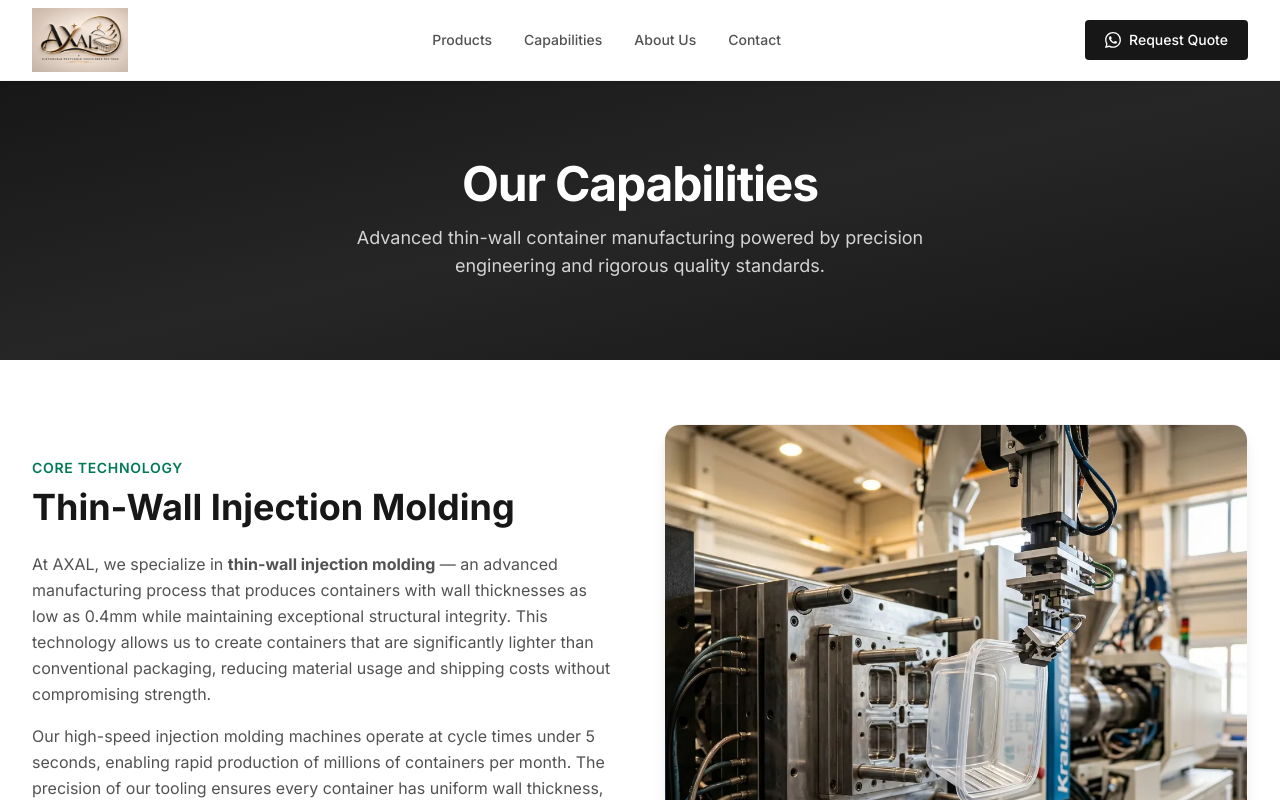
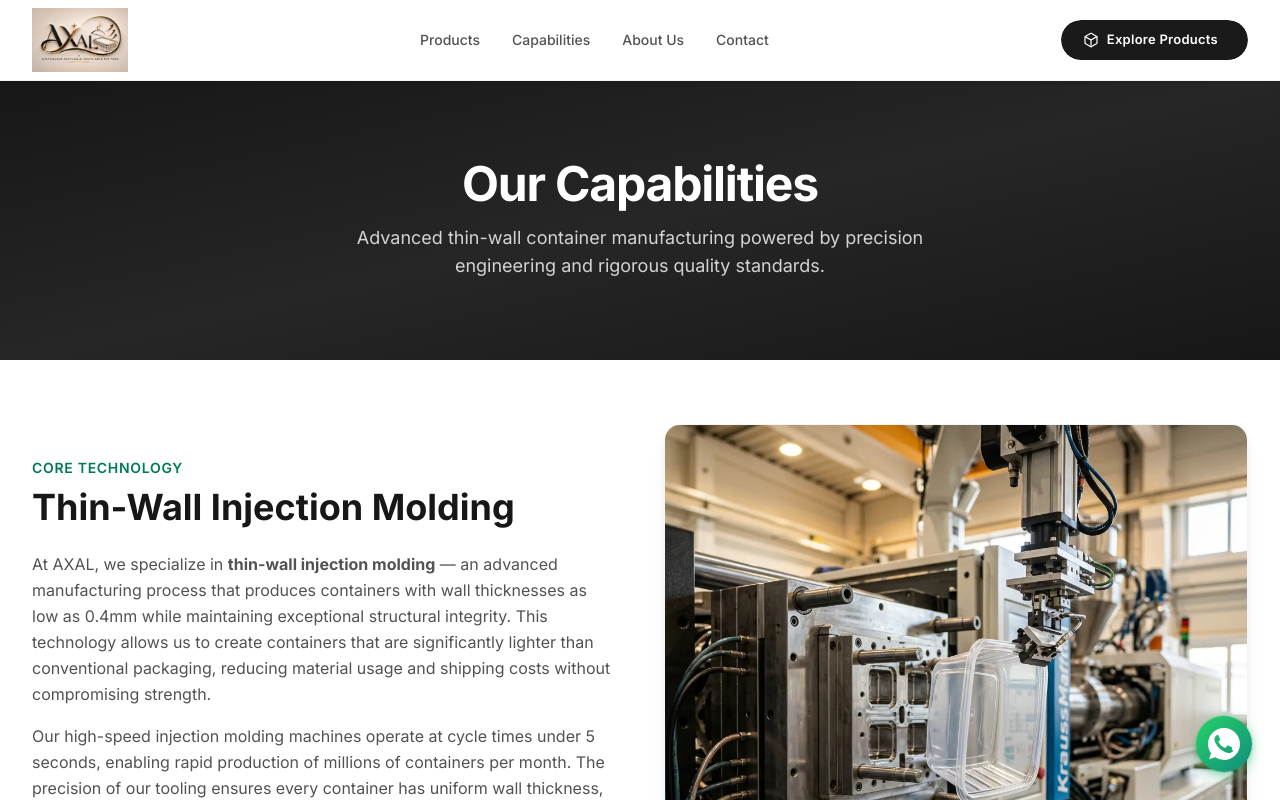
Before and after one commit to Ajay176854/AXAL, a Next.js app: page /capabilities in a window 1280 px wide. Shown: the top 800 px of the page. Built offline with nearby package versions, Linux system fonts and the light colour scheme; a web font is replaced by a local one.

Commit message:
feat: add WhatsApp FAB, redesign header CTA, smooth scroll hero button

```diff
--- a/src/app/globals.css
+++ b/src/app/globals.css
@@ -458,6 +458,158 @@ body {
 }
 
 /* ──────────────────────────────────────────────
+   Header CTA Button
+   ────────────────────────────────────────────── */
+.header-cta {
+  position: relative;
+  display: inline-flex;
+  align-items: center;
+  border-radius: 50px;
+  text-decoration: none;
+  overflow: hidden;
+  isolation: isolate;
+  transition: transform 0.3s var(--ease-out-expo), box-shadow 0.3s var(--ease-out-expo);
+}
+
+/* Glow layer behind the button */
+.header-cta__glow {
+  position: absolute;
+  inset: -2px;
+  border-radius: 50px;
+  background: linear-gradient(135deg, var(--color-accent), #d4a574, var(--color-charcoal), var(--color-accent));
+  background-size: 300% 300%;
+  animation: cta-glow-shift 4s ease infinite;
+  z-index: -2;
+  opacity: 0;
+  transition: opacity 0.4s ease;
+}
+
+.header-cta:hover .header-cta__glow {
+  opacity: 1;
+}
+
+/* Content layer */
+.header-cta__content {
+  position: relative;
+  z-index: 1;
+  display: inline-flex;
+  align-items: center;
+  gap: 8px;
+  padding: 10px 22px;
+  border-radius: 50px;
+  font-size: 13px;
+  font-weight: 600;
+  letter-spacing: 0.02em;
+  transition: all 0.3s var(--ease-out-expo);
+}
+
+/* Solid variant (scrolled / inner pages) */
+.header-cta[data-solid="true"] .header-cta__content {
+  background: var(--color-charcoal);
+  color: #ffffff;
+}
+
+.header-cta[data-solid="true"]:hover .header-cta__content {
+  background: #222222;
+}
+
+/* Transparent variant (hero) */
+.header-cta[data-solid="false"] .header-cta__content {
+  background: rgba(255, 255, 255, 0.08);
+  backdrop-filter: blur(12px);
+  -webkit-backdrop-filter: blur(12px);
+  border: 1px solid rgba(255, 255, 255, 0.18);
+  color: #ffffff;
+}
+
+.header-cta[data-solid="false"]:hover .header-cta__content {
+  background: rgba(255, 255, 255, 0.16);
+  border-color: rgba(255, 255, 255, 0.35);
+}
+
+/* Arrow icon */
+.header-cta__arrow {
+  opacity: 0;
+  width: 0;
+  transform: translateX(-6px);
+  transition: all 0.3s var(--ease-out-expo);
+  flex-shrink: 0;
+}
+
+.header-cta:hover .header-cta__arrow {
+  opacity: 1;
+  width: 14px;
+  transform: translateX(0);
+}
+
+/* Hover lift */
+.header-cta:hover {
+  transform: translateY(-2px);
+  box-shadow: 0 6px 20px rgba(200, 169, 126, 0.25);
+}
+
+.header-cta:active {
+  transform: translateY(0) scale(0.98);
+}
+
+@keyframes cta-glow-shift {
+  0%, 100% { background-position: 0% 50%; }
+  50% { background-position: 100% 50%; }
+}
+
+/* ──────────────────────────────────────────────
+   WhatsApp FAB
+   ────────────────────────────────────────────── */
+.whatsapp-fab {
+  position: fixed;
+  bottom: 28px;
+  right: 28px;
+  z-index: 1000;
+  display: flex;
+  align-items: center;
+  justify-content: center;
+  width: 56px;
+  height: 56px;
+  border-radius: 50%;
+  background: linear-gradient(135deg, #25d366, #128c7e);
+  color: #ffffff;
+  box-shadow:
+    0 4px 14px rgba(37, 211, 102, 0.4),
+    0 2px 6px rgba(0, 0, 0, 0.15);
+  cursor: pointer;
+  text-decoration: none;
+  transition: transform 0.3s var(--ease-out-expo), box-shadow 0.3s var(--ease-out-expo);
+  animation: whatsapp-pulse 2s infinite;
+}
+
+.whatsapp-fab:hover {
+  transform: scale(1.1);
+  box-shadow:
+    0 6px 20px rgba(37, 211, 102, 0.5),
+    0 4px 10px rgba(0, 0, 0, 0.2);
+  animation: none;
+}
+
+.whatsapp-fab:active {
+  transform: scale(0.95);
+}
+
+@keyframes whatsapp-pulse {
+  0%, 100% {
+    box-shadow:
+      0 4px 14px rgba(37, 211, 102, 0.4),
+      0 2px 6px rgba(0, 0, 0, 0.15),
+      0 0 0 0 rgba(37, 211, 102, 0.3);
+  }
+  50% {
+    box-shadow:
+      0 4px 14px rgba(37, 211, 102, 0.4),
+      0 2px 6px rgba(0, 0, 0, 0.15),
+      0 0 0 10px rgba(37, 211, 102, 0);
+  }
+}
+
+/* ──────────────────────────────────────────────
    Responsive
    ────────────────────────────────────────────── */
 @media (max-width: 1024px) {
--- a/src/app/layout.tsx
+++ b/src/app/layout.tsx
@@ -1,6 +1,7 @@
 import type { Metadata } from 'next';
 import Header from '../components/layout/Header';
 import Footer from '../components/layout/Footer';
+import WhatsAppButton from '../components/ui/WhatsAppButton';
 import './globals.css';
 
 export const metadata: Metadata = {
@@ -20,6 +21,7 @@ export default function RootLayout({
           {children}
         </main>
         <Footer />
+        <WhatsAppButton />
       </body>
     </html>
   );
--- a/src/components/layout/Header.tsx
+++ b/src/components/layout/Header.tsx
@@ -73,21 +73,24 @@ export default function Header() {
           </nav>
 
           {/* CTA */}
-          <a
-            href="https://wa.me/918300149040?text=Hi%2C%20I%27d%20like%20to%20request%20a%20quote%20for%20AXAL%20packaging%20products."
-            target="_blank"
-            rel="noopener noreferrer"
-            className={`px-5 py-2.5 text-sm font-medium rounded transition-all duration-300 inline-flex items-center gap-2 ${
-              isSolid
-                ? 'bg-neutral-900 text-white hover:bg-neutral-800'
-                : 'bg-white/10 backdrop-blur-sm border border-white/20 text-white hover:bg-white/20'
-            }`}
+          <Link
+            href="/products"
+            className="header-cta group"
+            data-solid={isSolid ? 'true' : 'false'}
           >
-            <svg className="w-4 h-4" viewBox="0 0 24 24" fill="currentColor">
-              <path d="M17.472 14.382c-.297-.149-1.758-.867-2.03-.967-.273-.099-.471-.148-.67.15-.197.297-.767.966-.94 1.164-.173.199-.347.223-.644.075-.297-.15-1.255-.463-2.39-1.475-.883-.788-1.48-1.761-1.653-2.059-.173-.297-.018-.458.13-.606.134-.133.298-.347.446-.52.149-.174.198-.298.298-.497.099-.198.05-.371-.025-.52-.075-.149-.669-1.612-.916-2.207-.242-.579-.487-.5-.669-.51-.173-.008-.371-.01-.57-.01-.198 0-.52.074-.792.372-.272.297-1.04 1.016-1.04 2.479 0 1.462 1.065 2.875 1.213 3.074.149.198 2.096 3.2 5.077 4.487.709.306 1.262.489 1.694.625.712.227 1.36.195 1.871.118.571-.085 1.758-.719 2.006-1.413.248-.694.248-1.289.173-1.413-.074-.124-.272-.198-.57-.347m-5.421 7.403h-.004a9.87 9.87 0 01-5.031-1.378l-.361-.214-3.741.982.998-3.648-.235-.374a9.86 9.86 0 01-1.51-5.26c.001-5.45 4.436-9.884 9.888-9.884 2.64 0 5.122 1.03 6.988 2.898a9.825 9.825 0 012.893 6.994c-.003 5.45-4.437 9.884-9.885 9.884m8.413-18.297A11.815 11.815 0 0012.05 0C5.495 0 .16 5.335.157 11.892c0 2.096.547 4.142 1.588 5.945L.057 24l6.305-1.654a11.882 11.882 0 005.683 1.448h.005c6.554 0 11.89-5.335 11.893-11.893a11.821 11.821 0 00-3.48-8.413z"/>
-            </svg>
-            Request Quote
-          </a>
+            <span className="header-cta__glow" />
+            <span className="header-cta__content">
+              <svg className="w-4 h-4" viewBox="0 0 24 24" fill="none" stroke="currentColor" strokeWidth="1.8" strokeLinecap="round" strokeLinejoin="round">
+                <path d="M21 16V8a2 2 0 0 0-1-1.73l-7-4a2 2 0 0 0-2 0l-7 4A2 2 0 0 0 3 8v8a2 2 0 0 0 1 1.73l7 4a2 2 0 0 0 2 0l7-4A2 2 0 0 0 21 16z"/>
+                <polyline points="3.27 6.96 12 12.01 20.73 6.96"/>
+                <line x1="12" y1="22.08" x2="12" y2="12"/>
+              </svg>
+              <span className="header-cta__text">Explore Products</span>
+              <svg className="header-cta__arrow" width="14" height="14" viewBox="0 0 14 14" fill="none" stroke="currentColor" strokeWidth="1.5" strokeLinecap="round" strokeLinejoin="round">
+                <path d="M1 7h12M8 2l5 5-5 5"/>
+              </svg>
+            </span>
+          </Link>
         </div>
       </header>
     </>
--- /dev/null
+++ b/src/components/ui/WhatsAppButton.tsx
@@ -0,0 +1,31 @@
+'use client';
+
+import React from 'react';
+
+const WhatsAppButton: React.FC = () => {
+  const phoneNumber = '918300149040';
+  const message = encodeURIComponent('Hello! I would like to know more about AXAL.');
+  const whatsappUrl = `https://wa.me/${phoneNumber}?text=${message}`;
+
+  return (
+    <a
+      href={whatsappUrl}
+      target="_blank"
+      rel="noopener noreferrer"
+      aria-label="Chat on WhatsApp"
+      className="whatsapp-fab"
+    >
+      <svg
+        xmlns="http://www.w3.org/2000/svg"
+        viewBox="0 0 32 32"
+        fill="currentColor"
+        width="32"
+        height="32"
+      >
+        <path d="M16.004 0h-.008C7.174 0 0 7.176 0 16c0 3.5 1.128 6.744 3.046 9.378L1.054 31.29l6.118-1.958A15.91 15.91 0 0 0 16.004 32C24.826 32 32 24.822 32 16S24.826 0 16.004 0zm9.35 22.606c-.394 1.112-1.946 2.034-3.19 2.304-.852.182-1.964.326-5.71-1.228-4.796-1.988-7.878-6.856-8.118-7.174-.228-.318-1.924-2.562-1.924-4.888 0-2.326 1.218-3.468 1.65-3.942.394-.432.924-.608 1.234-.608.148 0 .282.008.402.014.432.018.648.044.932.722.354.85 1.218 2.928 1.324 3.14.108.214.214.498.068.794-.136.302-.254.49-.498.756-.242.268-.498.474-.74.766-.216.254-.462.526-.196.982.268.456 1.186 1.952 2.546 3.164 1.748 1.556 3.22 2.038 3.676 2.264.456.226.722.19.988-.116.268-.308 1.148-1.336 1.454-1.796.302-.456.608-.382.998-.228.396.15 2.5 1.18 2.928 1.394.432.214.716.324.822.498.108.178.108 1.018-.286 2.126z" />
+      </svg>
+    </a>
+  );
+};
+
+export default WhatsAppButton;
--- a/src/sections/HeroSection.tsx
+++ b/src/sections/HeroSection.tsx
@@ -1,10 +1,30 @@
 'use client';
 
 import Button from '../components/ui/Button';
-import { useRouter } from 'next/navigation';
 
 export default function HeroSection() {
-  const router = useRouter();
+  const handleScroll = () => {
+    const target = document.querySelector('.chapter-header');
+    if (!target) return;
+
+    const targetY = target.getBoundingClientRect().top + window.scrollY;
+    const startY = window.scrollY;
+    const distance = targetY - startY;
+    const duration = 1000;
+    let startTime: number | null = null;
+
+    const easeOutExpo = (t: number) => (t === 1 ? 1 : 1 - Math.pow(2, -10 * t));
+
+    const step = (timestamp: number) => {
+      if (!startTime) startTime = timestamp;
+      const elapsed = timestamp - startTime;
+      const progress = Math.min(elapsed / duration, 1);
+      window.scrollTo(0, startY + distance * easeOutExpo(progress));
+      if (progress < 1) requestAnimationFrame(step);
+    };
+
+    requestAnimationFrame(step);
+  };
 
   return (
     <section className="bg-neutral-950 text-white pt-32 pb-40 relative overflow-hidden flex items-center min-h-screen">
@@ -39,8 +59,8 @@ export default function HeroSection() {
           </p>
 
           <div className="flex flex-col sm:flex-row gap-4 mt-8">
-            <Button variant="primary" showArrow onClick={() => router.push('/products')}>
-              Explore Catalog
+            <Button variant="primary" showArrow onClick={handleScroll}>
+              See It In Action
             </Button>
           </div>
         </div>
```
